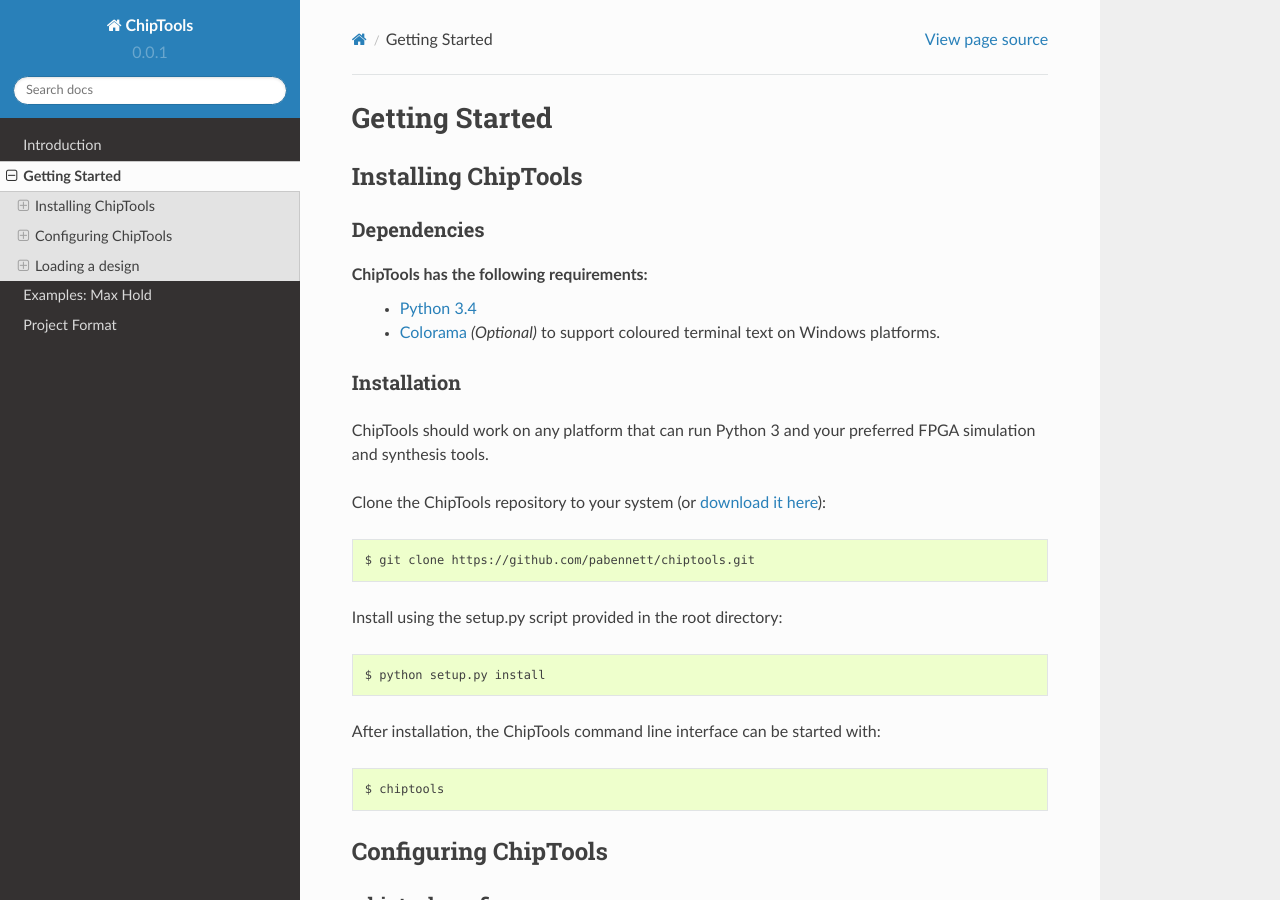
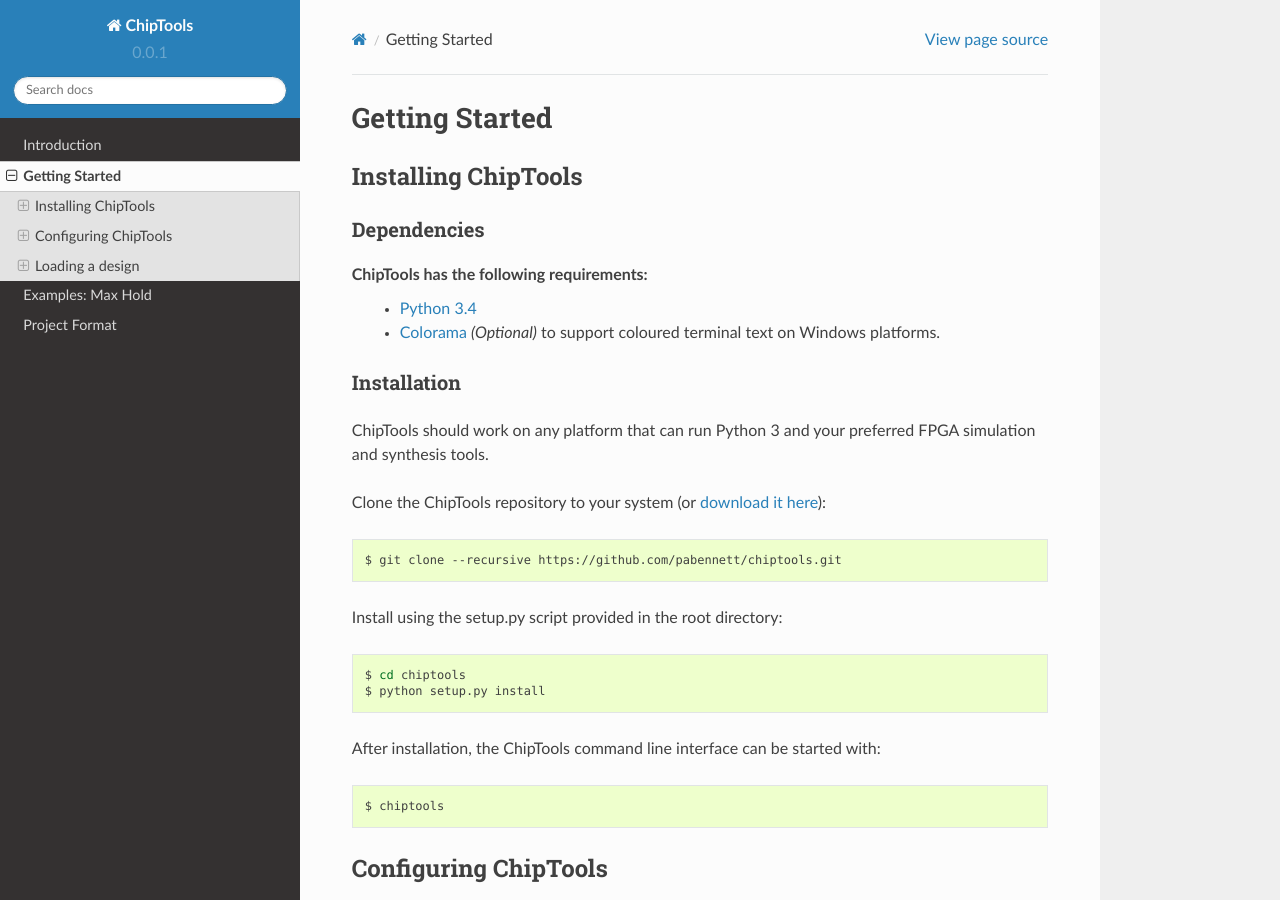
Before and after one commit to pabennett/chiptools, a Sphinx documentation site: the page built from docs/getting_started.rst, in a window 1280 px wide and 900 px high. Built offline with Sphinx 7.4.7 and the Read the Docs theme 2.0.0, drawn with Linux system fonts in a browser that asks for light colours; pages that are not in the unit, such as notebooks, are missing from menus.

Commit message:
Update documentation.

```diff
--- a/docs/getting_started.rst
+++ b/docs/getting_started.rst
@@ -23,12 +23,13 @@ Clone the ChipTools repository to your system (or `download it here <https://git
 
 .. code-block:: bash
 
-    $ git clone https://github.com/pabennett/chiptools.git
+    $ git clone --recursive https://github.com/pabennett/chiptools.git
 
 Install using the setup.py script provided in the root directory:
 
 .. code-block:: bash
 
+    $ cd chiptools
     $ python setup.py install
 
 After installation, the ChipTools command line interface can be started with:
```
